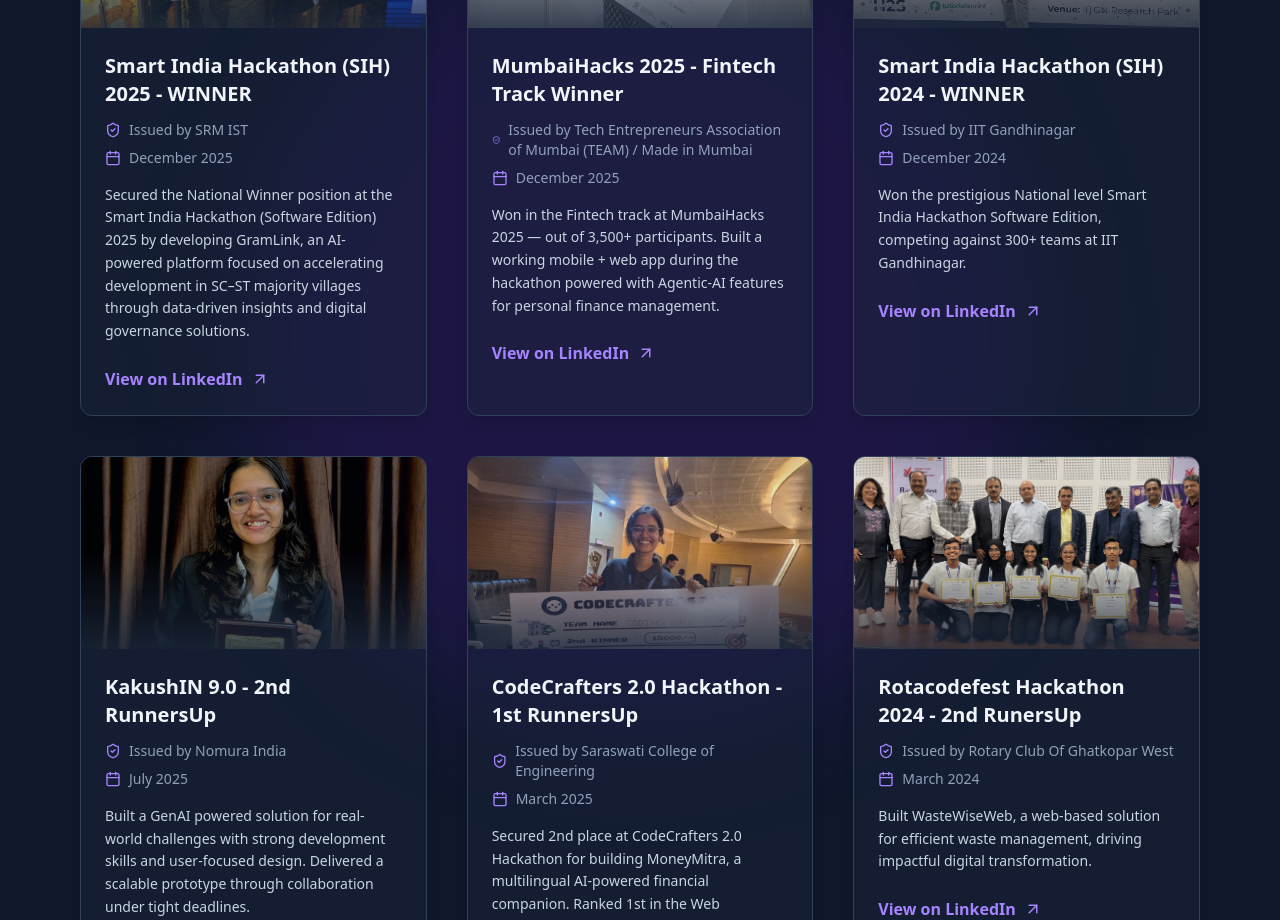
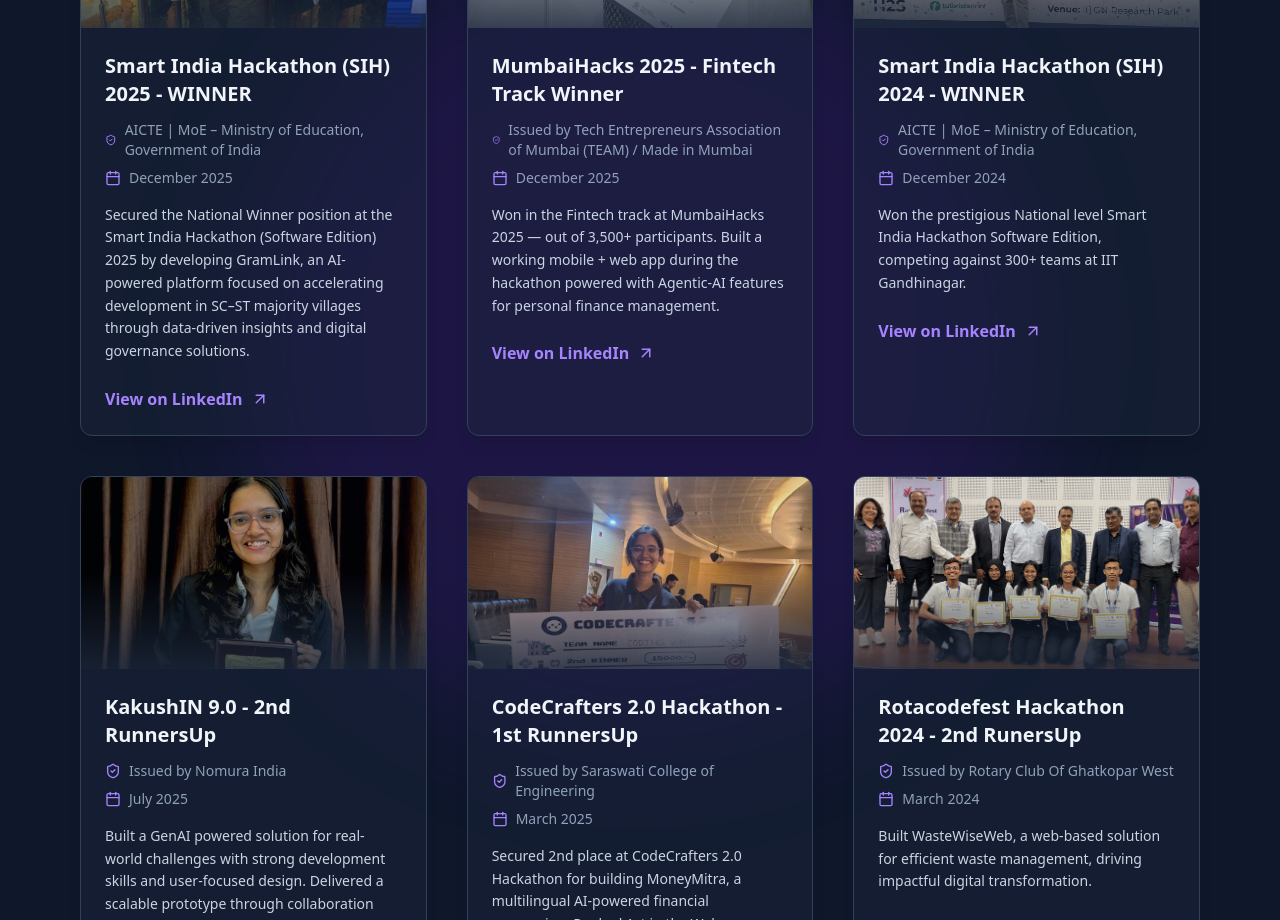
Before and after one commit to ShravaniR2412/Portfolio, a Next.js app: page / in a window 1280 px wide. Shown: the part 3280-4200 px from the top of the page. Built offline with nearby package versions, Linux system fonts and the light colour scheme.

Commit message:
Update SIH hackathon organizer names
Replaced 'Issued by SRM IST' and 'Issued by IIT Gandhinagar' with 'AICTE | MoE – Ministry of Education, Government of India' for SIH 2024 and 2025 hackathon achievements to accurately reflect the official organizers.

```diff
--- a/src/app/components/achievements.jsx
+++ b/src/app/components/achievements.jsx
@@ -7,7 +7,7 @@
      {
         imageUrl: '/awards/SIH2025.jpeg',
         title: 'Smart India Hackathon (SIH) 2025 - WINNER',
-        organizer: 'Issued by SRM IST',
+        organizer: 'AICTE | MoE – Ministry of Education, Government of India',
         date: 'December 2025',
         description: 'Secured the National Winner position at the Smart India Hackathon (Software Edition) 2025 by developing GramLink, an AI-powered platform focused on accelerating development in SC–ST majority villages through data-driven insights and digital governance solutions.',
         linkedinUrl: 'https://www.linkedin.com/posts/shravanirasam02_sih2025-smartindiahackathon-codinggurus-activity-7404406255827468288-Lg58?utm_source=share&utm_medium=member_desktop&rcm=ACoAAEdPJAMBIAXibJ0ZIfY2ZzxURbx4KKtbX18'
@@ -23,7 +23,7 @@
     {
         imageUrl: '/awards/SIH.jpeg',
         title: 'Smart India Hackathon (SIH) 2024 - WINNER',
-        organizer: 'Issued by IIT Gandhinagar',
+        organizer: 'AICTE | MoE – Ministry of Education, Government of India',
         date: 'December 2024',
         description: 'Won the prestigious National level Smart India Hackathon Software Edition, competing against 300+ teams at IIT Gandhinagar.',
         linkedinUrl: 'https://www.linkedin.com/posts/shravanirasam02_smartindiahackathon-innovation-ministryofhousingandurbanaffairs-activity-7273977337908518912-u-_a?utm_source=share&utm_medium=member_desktop&rcm=ACoAAEdPJAMBIAXibJ0ZIfY2ZzxURbx4KKtbX18'
```
